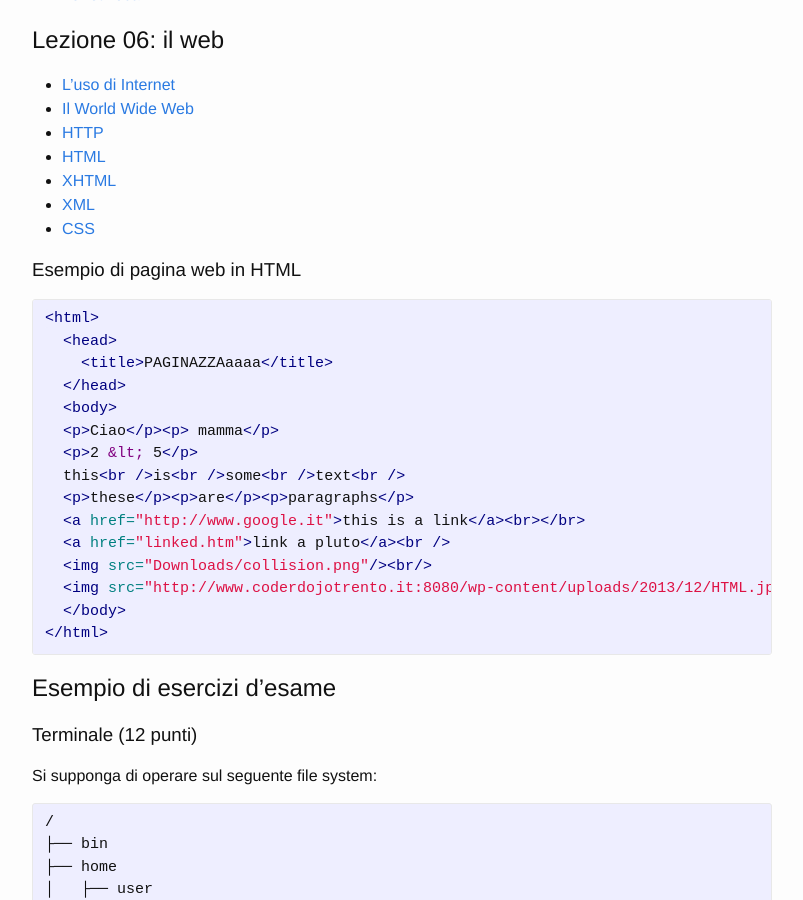
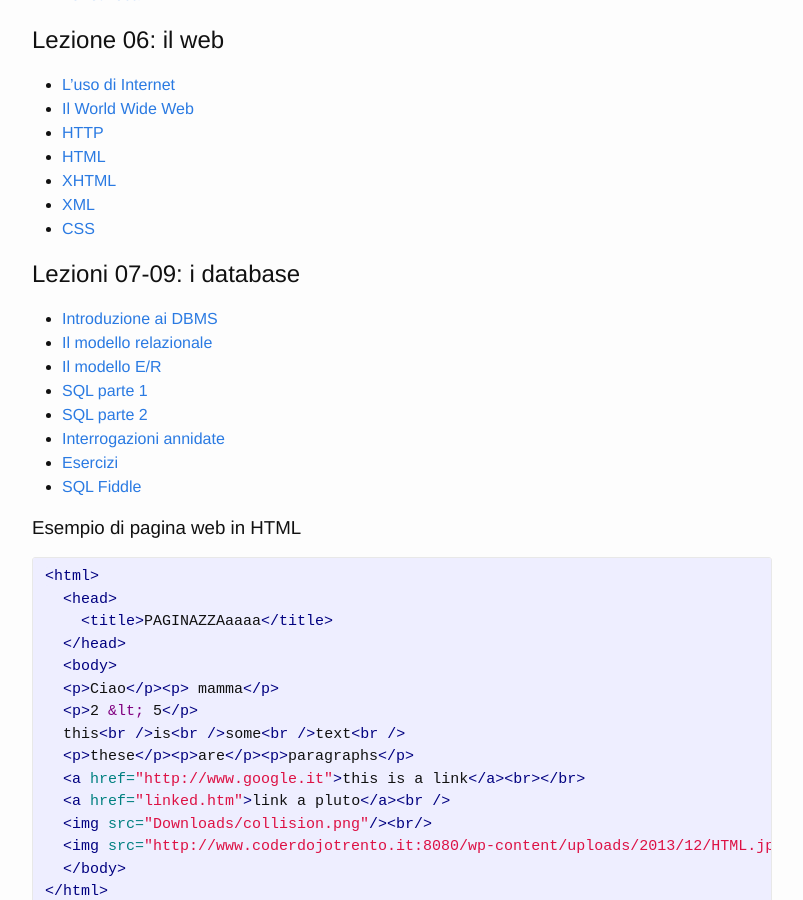
Before and after one commit to APICe-at-DISI/ifts2018, a Jekyll site: the page built from index.md, in a window 1280 px wide and 900 px high, scrolled down 11834 px. Shown: the whole window, without its empty margins (238-1041 px from the left). Built offline with Jekyll 4.4.1, drawn with Linux system fonts in a browser that asks for light colours; our own code applies the rules of GitHub Pages for plain Markdown files; some of the changed text lies outside the part shown.

Commit message:
Fix ordering

```diff
--- a/index.md
+++ b/index.md
@@ -532,6 +532,16 @@ int main(void)
 * [XML](06/4-XML.pdf)
 * [CSS](06/5-CSS.pdf)
 
+## Lezioni 07-09: i database
+* [Introduzione ai DBMS](http://www.cs.unibo.it/~difelice/dbsi/2016/slides/pdf/1.pdf)
+* [Il modello relazionale](http://www.cs.unibo.it/~difelice/dbsi/2016/slides/pdf/2.pdf)
+* [Il modello E/R](http://www.cs.unibo.it/~difelice/dbsi/2016/slides/pdf/6_3.pdf)
+* [SQL parte 1](http://www.cs.unibo.it/~difelice/dbsi/2016/slides/pdf/3_2.pdf)
+* [SQL parte 2](http://www.cs.unibo.it/~difelice/dbsi/2016/slides/pdf/3_1.pdf)
+* [Interrogazioni annidate](http://www.cs.unibo.it/~difelice/dbsi/2016/slides/pdf/3_3.pdf)
+* [Esercizi](http://www.cs.unibo.it/~difelice/dbsi/2016/esercizi/3e.pdf)
+* [SQL Fiddle](http://sqlfiddle.com/)
+
 ### Esempio di pagina web in HTML
 {% highlight html %}
 <html>
```
Also changed, not shown: other parts of index.md (+0 -10 lines).
